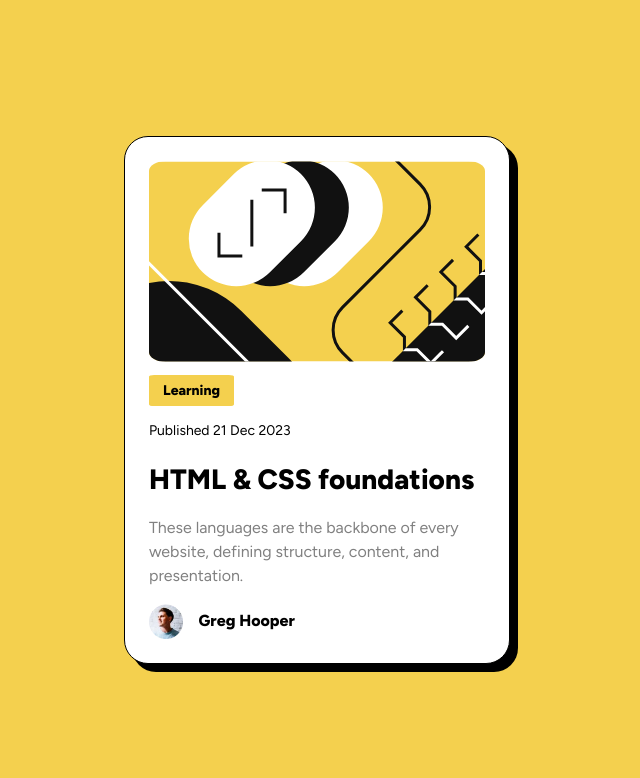
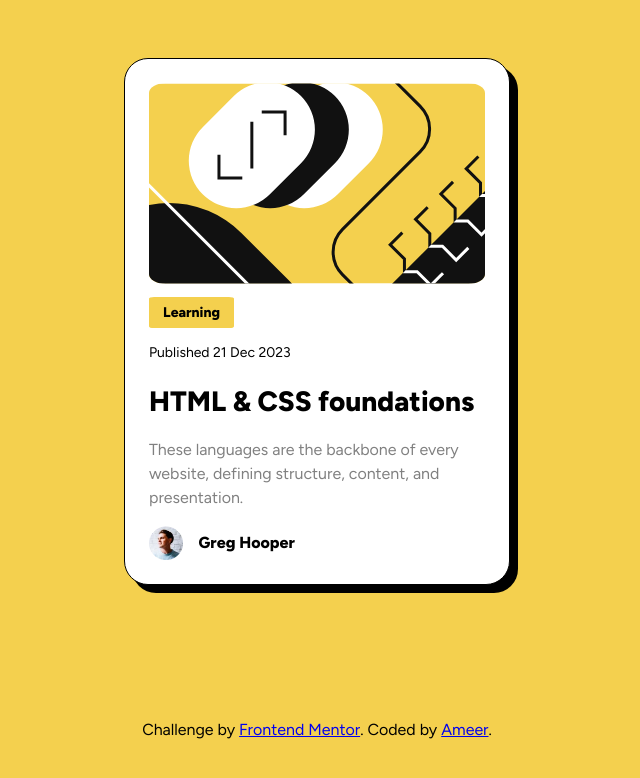
Before and after one commit to uhmeer/Blog-preview-card, a plain HTML site: page index.html in a window 1280 px wide. Shown: the whole page, without its empty margins (323-963 px from the left). Drawn offline with Linux system fonts and the light colour scheme.

Commit message:
Update index.html

```diff
--- a/index.html
+++ b/index.html
@@ -29,5 +29,9 @@
       </div>
     </div>
   </div>
+    <div class="attribution">
+    Challenge by <a href="https://www.frontendmentor.io?ref=challenge" target="_blank">Frontend Mentor</a>.
+    Coded by <a href="https://uhmeer.github.io/Blog-preview-card/">Ameer</a>.
+  </div>
 </body>
 </html>
```
